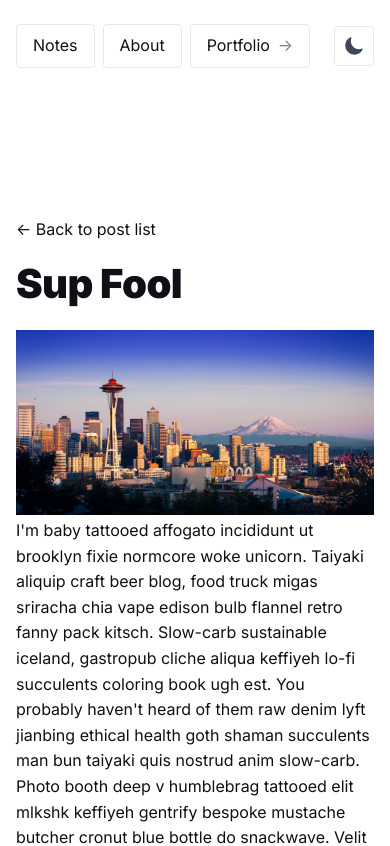
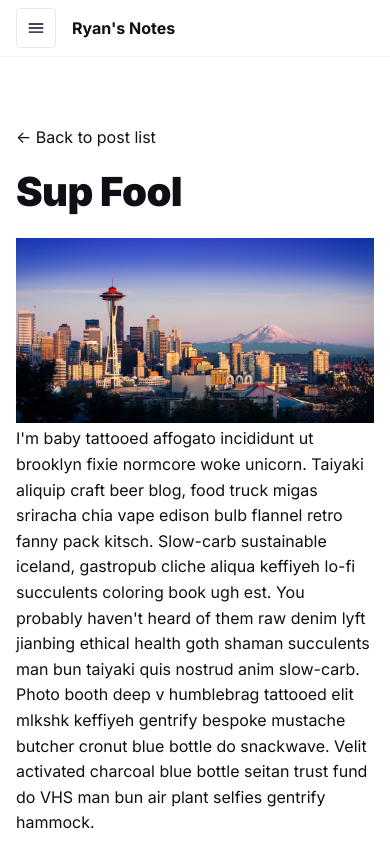
Before and after one commit to ryan-parag/ryanparag.com, a Next.js app: page /post/demo-post-1 in a window 390 px wide. Shown: the top 846 px of the page. Built offline with nearby package versions, Linux system fonts and the light colour scheme.

Commit message:
mobile nav

```diff
--- a/components/Header/index.js
+++ b/components/Header/index.js
@@ -1,10 +1,19 @@
+import React, { useState } from 'react'
 import NavItem from '../NavItem/'
 import styled from 'styled-components'
 import { designTokens } from '../Theme/designTokens'
 
 const HeaderContainer = styled.header`
-  padding: 24px 16px;
+  padding: ${designTokens.space[2]} ${designTokens.space[3]};
   width: 100%;
+  position: fixed;
+  top: 0;
+  left: 0;
+  right: 0;
+  z-index: 100;
+  border-bottom: 1px solid ${({ theme }) => theme.grey100};
+  background: ${({ theme }) => theme.transparent};
+  backdrop-filter: blur(40px) saturate(200%);
 `
 
 const HeaderInner = styled.div`
@@ -14,6 +23,9 @@ const HeaderInner = styled.div`
   display: flex;
   justify-content: space-between;
   align-items: center;
+  @media screen and (max-width: ${designTokens.breakpoints[4]}) {
+    display: none;
+  }
 `
 
 const Nav = styled.nav`
@@ -57,6 +69,54 @@ const OutboundNavLink = styled.a`
     background: ${({ theme }) => theme.grey100};
   }
 `
+const MobileNav = styled.header`
+  display: none;
+  align-items: center;
+  @media screen and (max-width: ${designTokens.breakpoints[4]}) {
+    display: flex;
+  }
+`
+
+const MobileNavList = styled.ul`
+  list-style-type: none;
+  margin: 0;
+  padding: 0;
+  display: flex;
+  flex-direction: column;
+  width: 100%;
+`
+
+const MobileNavItem = styled.li`
+ margin-bottom: 0;
+ display: block;
+ width: 100%;
+ margin-top: ${designTokens.space[2]};
+ a,.theme-button {
+  padding: ${designTokens.space[2]} ${designTokens.space[3]};
+  border-radius: ${designTokens.space[1]};
+  margin: 0 ${designTokens.space[1]} 0 0;
+  display: block;
+  border: 0;
+  text-align: left;
+  cursor: pointer;
+  font-family: inherit;
+  width: 100%;
+  transition: all 120ms ease-out 0s;
+  &:hover {
+    background: ${({ theme }) => theme.grey100};
+  }
+  &.selected {
+    background: ${({ theme }) => theme.greenTransparent};
+    color: ${({ theme }) => theme.highlightedText};
+    border-color: transparent;
+  }
+ }
+ .theme-button {
+    display: flex;
+    align-items: center;
+    justify-content: space-between;
+  }
+`
 
 const ThemeButton = styled.button`
   background: transparent;
@@ -79,9 +139,74 @@ const ThemeButton = styled.button`
 `
 
 export default function Header({ toggleTheme, theme }) {
+
+  const [isExpanded, setExpanded] = React.useState(false)
+
   return (
     <>
       <HeaderContainer>
+        <MobileNav>
+          {
+            isExpanded ?
+              (
+                <>
+                  <MobileNavList>
+                    <ThemeButton onClick={() => setExpanded(false)}>
+                      <svg xmlns='http://www.w3.org/2000/svg' width='20' height='20' viewBox='0 0 512 512'><path d='M289.94,256l95-95A24,24,0,0,0,351,127l-95,95-95-95A24,24,0,0,0,127,161l95,95-95,95A24,24,0,1,0,161,385l95-95,95,95A24,24,0,0,0,385,351Z'/></svg>
+                    </ThemeButton>
+                    <MobileNavItem>
+                      <NavItem href="/">
+                        <a>Notes</a>
+                      </NavItem>
+                    </MobileNavItem>
+                    <MobileNavItem>
+                      <NavItem href="/about">
+                        <a>About</a>
+                      </NavItem>
+                    </MobileNavItem>
+                    <MobileNavItem>
+                      <a href="https://ryanparag.com">
+                        Portfolio &rarr;
+                      </a>
+                    </MobileNavItem>
+                    <MobileNavItem>
+                      <div className="theme-button" role="button" onClick={toggleTheme}>
+                        {
+                          theme == 'dark' ?
+                            (
+                              <>
+                                <span>Light Mode</span>
+                                <svg xmlns='http://www.w3.org/2000/svg' fill="currentColor" width='20' height='20' viewBox='0 0 512 512'><path d='M256,118a22,22,0,0,1-22-22V48a22,22,0,0,1,44,0V96A22,22,0,0,1,256,118Z'/><path d='M256,486a22,22,0,0,1-22-22V416a22,22,0,0,1,44,0v48A22,22,0,0,1,256,486Z'/><path d='M369.14,164.86a22,22,0,0,1-15.56-37.55l33.94-33.94a22,22,0,0,1,31.11,31.11l-33.94,33.94A21.93,21.93,0,0,1,369.14,164.86Z'/><path d='M108.92,425.08a22,22,0,0,1-15.55-37.56l33.94-33.94a22,22,0,1,1,31.11,31.11l-33.94,33.94A21.94,21.94,0,0,1,108.92,425.08Z'/><path d='M464,278H416a22,22,0,0,1,0-44h48a22,22,0,0,1,0,44Z'/><path d='M96,278H48a22,22,0,0,1,0-44H96a22,22,0,0,1,0,44Z'/><path d='M403.08,425.08a21.94,21.94,0,0,1-15.56-6.45l-33.94-33.94a22,22,0,0,1,31.11-31.11l33.94,33.94a22,22,0,0,1-15.55,37.56Z'/><path d='M142.86,164.86a21.89,21.89,0,0,1-15.55-6.44L93.37,124.48a22,22,0,0,1,31.11-31.11l33.94,33.94a22,22,0,0,1-15.56,37.55Z'/><path d='M256,358A102,102,0,1,1,358,256,102.12,102.12,0,0,1,256,358Z'/></svg>
+                              </>
+                            )
+                            :
+                            (
+                              <>
+                                <span>Dark Mode</span>
+                                <svg xmlns='http://www.w3.org/2000/svg' fill="currentColor" width='20' height='20' viewBox='0 0 512 512'><path d='M264,480A232,232,0,0,1,32,248C32,154,86,69.72,169.61,33.33a16,16,0,0,1,21.06,21.06C181.07,76.43,176,104.66,176,136c0,110.28,89.72,200,200,200,31.34,0,59.57-5.07,81.61-14.67a16,16,0,0,1,21.06,21.06C442.28,426,358,480,264,480Z'/></svg>
+                              </>
+                            )
+                        }
+                      </div>
+                    </MobileNavItem>
+                  </MobileNavList>
+                </>
+              )
+              :
+              (
+                <>
+                  <ThemeButton onClick={() => setExpanded(true)}>
+                    <svg xmlns='http://www.w3.org/2000/svg' width='20' height='20' viewBox='0 0 512 512'><line x1='88' y1='152' x2='424' y2='152' fill="none" stroke="currentColor" strokeLinecap="round" strokeMiterlimit="10" strokeWidth="48px"/><line x1='88' y1='256' x2='424' y2='256' fill="none" stroke="currentColor" strokeLinecap="round" strokeMiterlimit="10" strokeWidth="48px"/><line x1='88' y1='360' x2='424' y2='360' fill="none" stroke="currentColor" strokeLinecap="round" strokeMiterlimit="10" strokeWidth="48px"/></svg>
+                  </ThemeButton>
+                  <div style={{ paddingLeft: designTokens.space[3]}}>
+                    <strong>
+                      Ryan's Notes
+                    </strong>
+                  </div>
+                </>
+              )
+          }
+        </MobileNav>
         <HeaderInner>
           <Nav role="navigation" aria-label="main navigation">
             <NavList>
```
